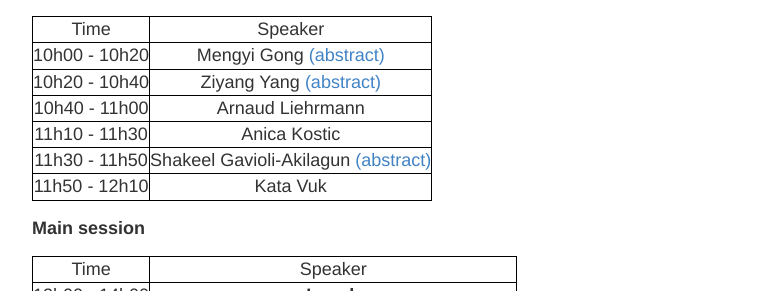
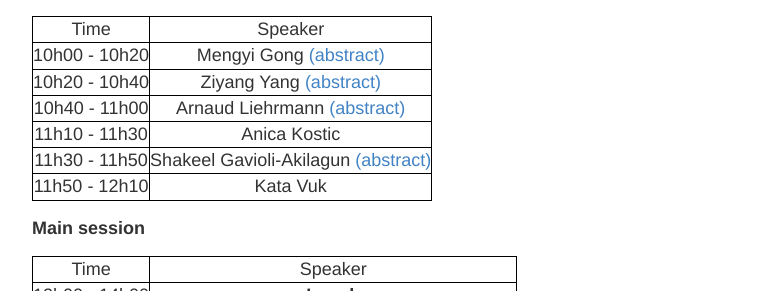
Before and after one commit to ParisSaclayChangePoint/ParisSaclayChangePoint.github.io, a Jekyll site: the page built from info.md, in a window 1280 px wide and 900 px high, scrolled down 1481 px. Shown: the part 162-453 px from the top of the window, without its empty margins (248-1031 px from the left). Built offline with Jekyll 4.4.1, drawn with Linux system fonts in a browser that asks for light colours.

```diff
--- a/info.md
+++ b/info.md
@@ -56,8 +56,8 @@ Please contact us if you have any trouble.
 | Time          | Speaker                  |
 |:---------------:|:--------------------------:|
 | 10h00 - 10h20 | Mengyi Gong [(abstract)](https://parissaclaychangepoint.github.io/speakers/#mengyi-gong)                            |
-| 10h20 - 10h40 | Ziyang Yang [(abstract)](https://parissaclaychangepoint.github.io/speakers/#ziyang-yang)  |
-| 10h40 - 11h00 |     Arnaud Liehrmann     |
+| 10h20 - 10h40 | Ziyang Yang [(abstract)](https://parissaclaychangepoint.github.io/speakers/#ziyang-yang)                            |
+| 10h40 - 11h00 |     Arnaud Liehrmann [(abstract)](https://parissaclaychangepoint.github.io/speakers/#arnaud-liehrmann)              |
 | 11h10 - 11h30 |       Anica Kostic       |
 | 11h30 - 11h50 | Shakeel Gavioli-Akilagun [(abstract)](https://parissaclaychangepoint.github.io/speakers/#shakeel-gavioli-akilagun)  |
 | 11h50 - 12h10 |         Kata Vuk         |
```
